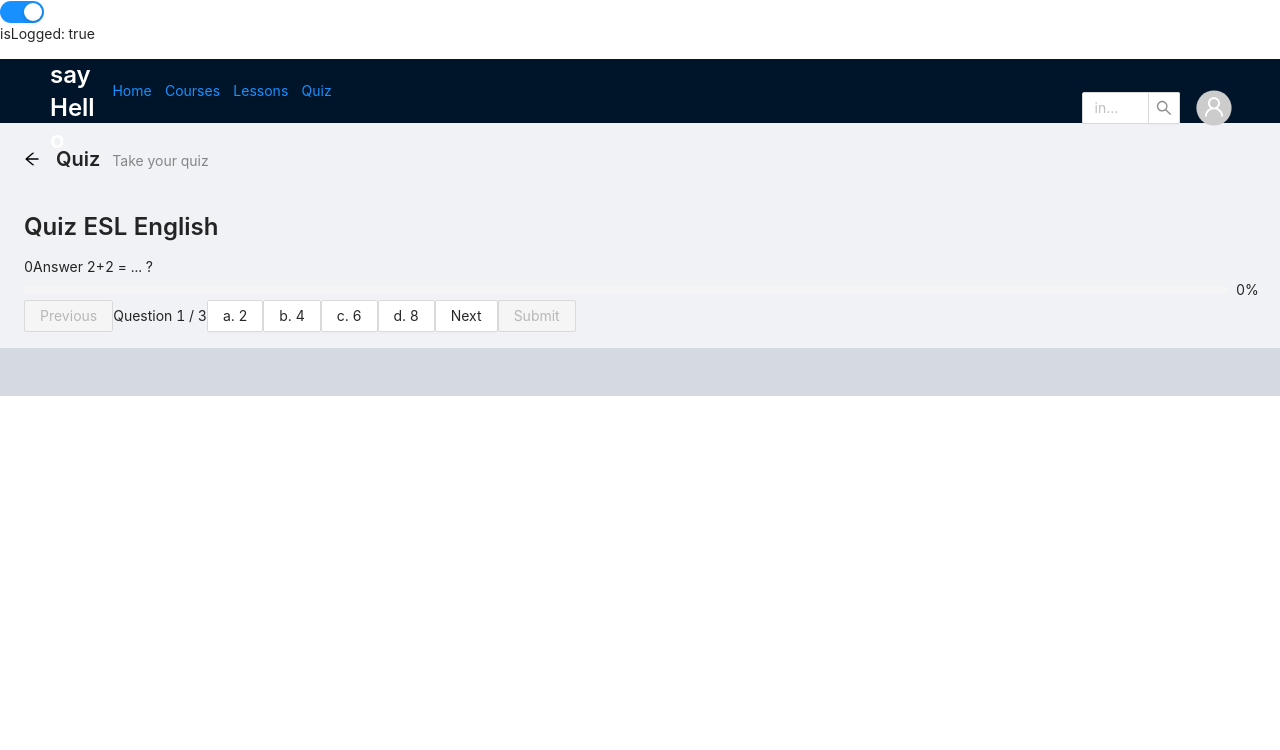
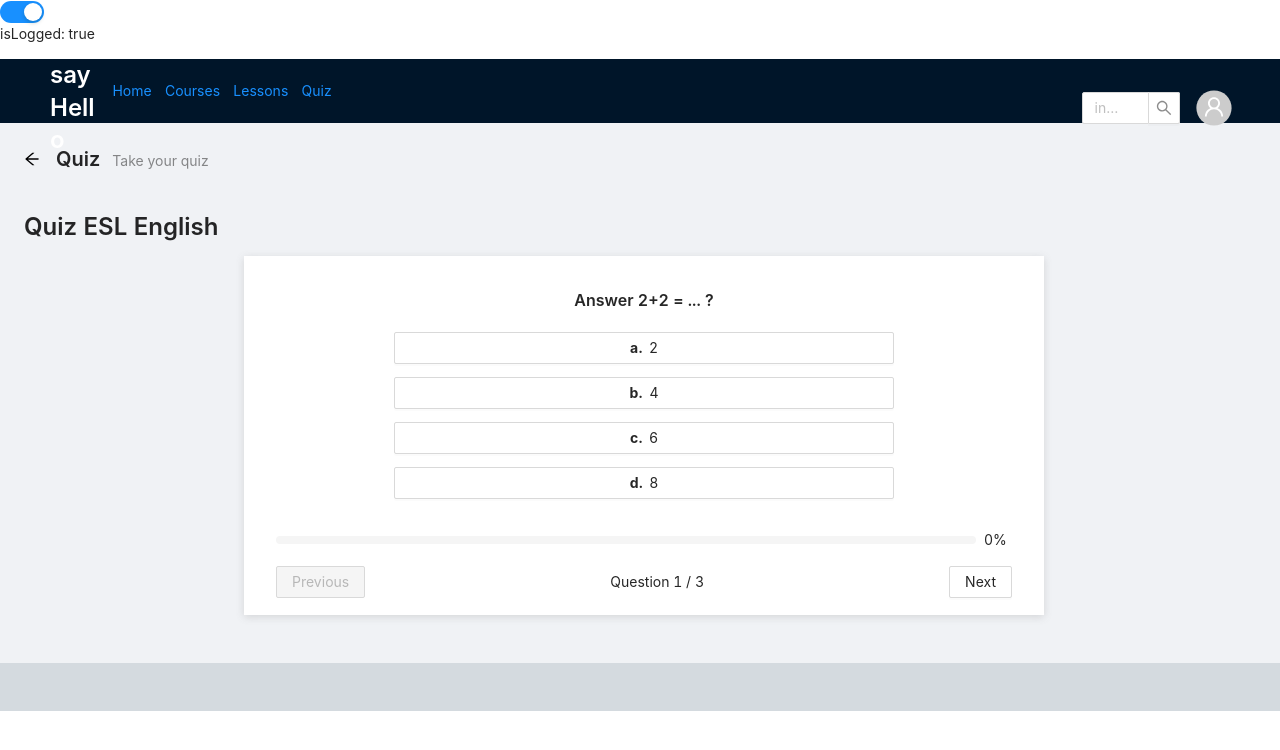
Before and after one commit to antoineGH/sayhello, a React (Create React App) app: page /auth/quiz/1 in a window 1280 px wide. Shown: the top 750 px of the page. Built offline with nearby package versions, Linux system fonts and the light colour scheme.

Commit message:
design quizContent

```diff
--- a/src/components/quizContent/QuizContent.tsx
+++ b/src/components/quizContent/QuizContent.tsx
@@ -1,5 +1,6 @@
-import { Button, Progress, Typography } from 'antd'
 import { useEffect, useState } from 'react'
+import { Button, Col, Progress, Row, Typography } from 'antd'
+import './style.css'
 
 export type Questions = Question[]
 
@@ -22,7 +23,7 @@ interface props {
 }
 
 const QuizContent = ({ questions }: props) => {
-	const { Text } = Typography
+	const { Text, Title } = Typography
 	const [index, setIndex] = useState(0)
 	const [progress, setProgress] = useState(0)
 	const [question, setQuestion] = useState(questions[index])
@@ -78,35 +79,62 @@ const QuizContent = ({ questions }: props) => {
 	}
 
 	return (
-		<>
-			{String(index)}
-			{question.question}
-
+		<div className='container_quiz'>
+			<Row className='center title_row'>
+				<Col>
+					<Title level={5}>{question.question}</Title>
+				</Col>
+			</Row>
+			<Row className='center'>
+				<Col>
+					{question.options.map((option, count) => {
+						count++
+						return (
+							<Row key={option.id} className='row_answers'>
+								<Button
+									className='button_quiz'
+									disabled={typeof answers[index] === 'boolean'}
+									onClick={() => handleAnswerQuestion(option.correctness)}>
+									<span style={{ fontWeight: 'bold', marginRight: '.4rem' }}>
+										{String.fromCharCode(count + 96)}.
+									</span>
+									{option.option}
+								</Button>
+							</Row>
+						)
+					})}
+				</Col>
+			</Row>
+			<Row className='progress_row'>
 				<Progress percent={progress} status='active' />
+			</Row>
+			<Row className='center space_col'>
+				<Col>
 					<Button disabled={isPreviousDisabled()} onClick={() => handleClickPreviousQuestion()}>
 						Previous
 					</Button>
+				</Col>
+				<Col>
 					<Text>
 						Question {index + 1} / {questions.length}
 					</Text>
-			{question.options.map((option, count) => {
-				count++
-				return (
-					<Button
-						key={option.id}
-						disabled={typeof answers[index] === 'boolean'}
-						onClick={() => handleAnswerQuestion(option.correctness)}>
-						{String.fromCharCode(count + 96)}. {option.option}
-					</Button>
-				)
-			})}
+				</Col>
+				<Col>
 					<Button disabled={isNextDisabled()} onClick={() => handleClickNextQuestion()}>
 						Next
 					</Button>
+				</Col>
+			</Row>
+			<Row>
+				<Col>
+					{readySubmit && (
 						<Button disabled={!readySubmit} onClick={handleSubmit}>
 							Submit
 						</Button>
-		</>
+					)}
+				</Col>
+			</Row>
+		</div>
 	)
 }
 
--- /dev/null
+++ b/src/components/quizContent/style.css
@@ -0,0 +1,38 @@
+.container_quiz {
+	max-width: 800px;
+	margin: auto;
+	margin-bottom: 3rem;
+	background-color: white;
+	padding: 1rem;
+	box-shadow: rgba(99, 99, 99, 0.2) 0px 2px 8px 0px;
+}
+
+.center {
+	justify-content: center;
+	align-items: center;
+}
+
+.space_col {
+	display: flex;
+	justify-content: space-between;
+	margin-top: 1rem;
+	margin-left: 1rem;
+	margin-right: 1rem;
+}
+
+.progress_row {
+	margin: 1rem;
+}
+
+.title_row {
+	margin: 1rem;
+	margin-bottom: 0rem;
+}
+
+.row_answers {
+	margin: 0.8rem;
+}
+
+.button_quiz {
+	min-width: 500px;
+}
```
Lines whose indentation alone changed are shown as unchanged.
